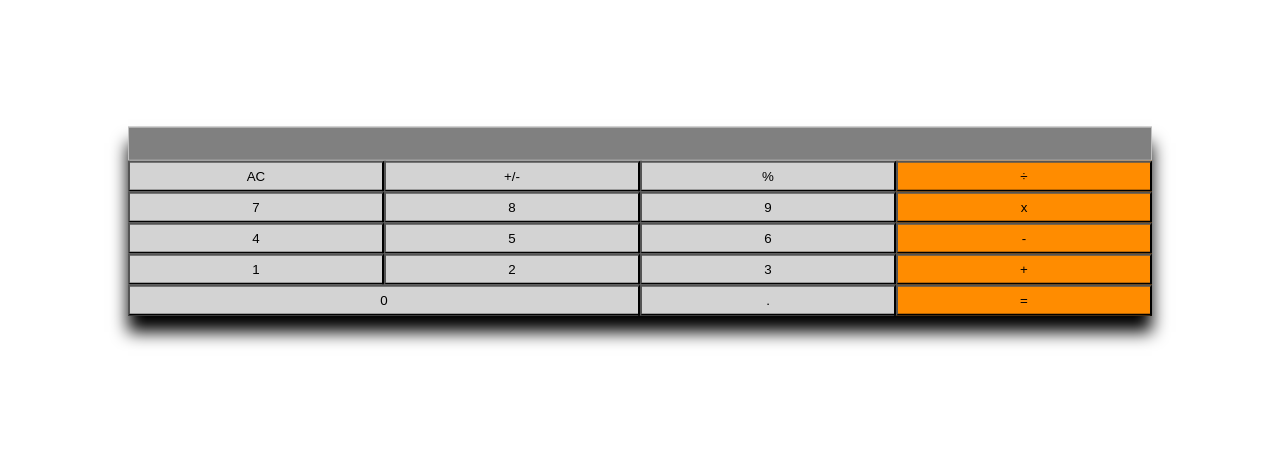
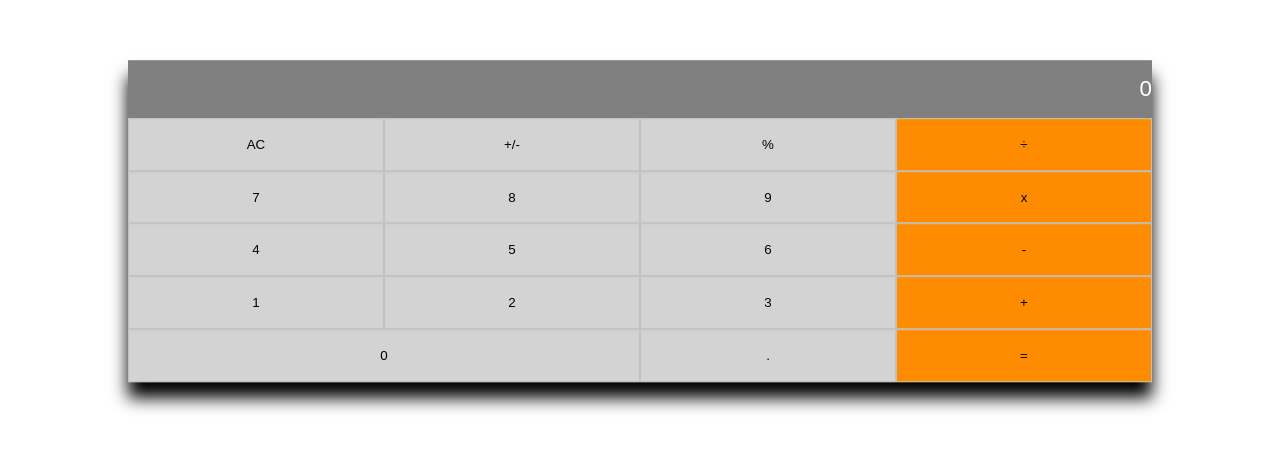
Before and after one commit to SnakyMz/Math-Magicians, a React (Create React App) app: page / in a window 1280 px wide. Shown: the part 179-630 px from the top of the page. Built offline with nearby package versions, Linux system fonts and the light colour scheme.

Commit message:
Update files

```diff
--- a/src/components/Calculator.js
+++ b/src/components/Calculator.js
@@ -17,7 +17,7 @@ function Calculator() {
     <section id="calculator">
       <div className="operators">
         <span className="display">
-          {`${state.total || ''}${state.operation || ''}${state.next || ''}`}
+          {`${state.total || ''}${state.operation || ''}${state.next || ''}` || '0'}
         </span>
         <button type="button" className="grey" onClick={() => handleClick('AC')}>AC</button>
         <button type="button" className="grey" onClick={() => handleClick('+/-')}>+/-</button>
--- a/src/index.css
+++ b/src/index.css
@@ -23,12 +23,13 @@ body {
   grid-template-rows: 1.1fr 1fr 1fr 1fr 1fr 1fr;
 }
 
-.operators span {
+.operators button {
   padding: 1rem 0;
   border: 0.01rem solid silver;
 }
 
 .display {
+  padding: 1rem 0;
   font-size: 1.4rem;
   background-color: grey;
   color: white;
@@ -40,8 +41,16 @@ body {
   background-color: lightgrey;
 }
 
+.grey:hover {
+  background-color: darkgrey;
+}
+
 .orange {
   background-color: darkorange;
+}
+
+.orange:hover {
+  background-color: peru;
 }
 
 .zero {
```
